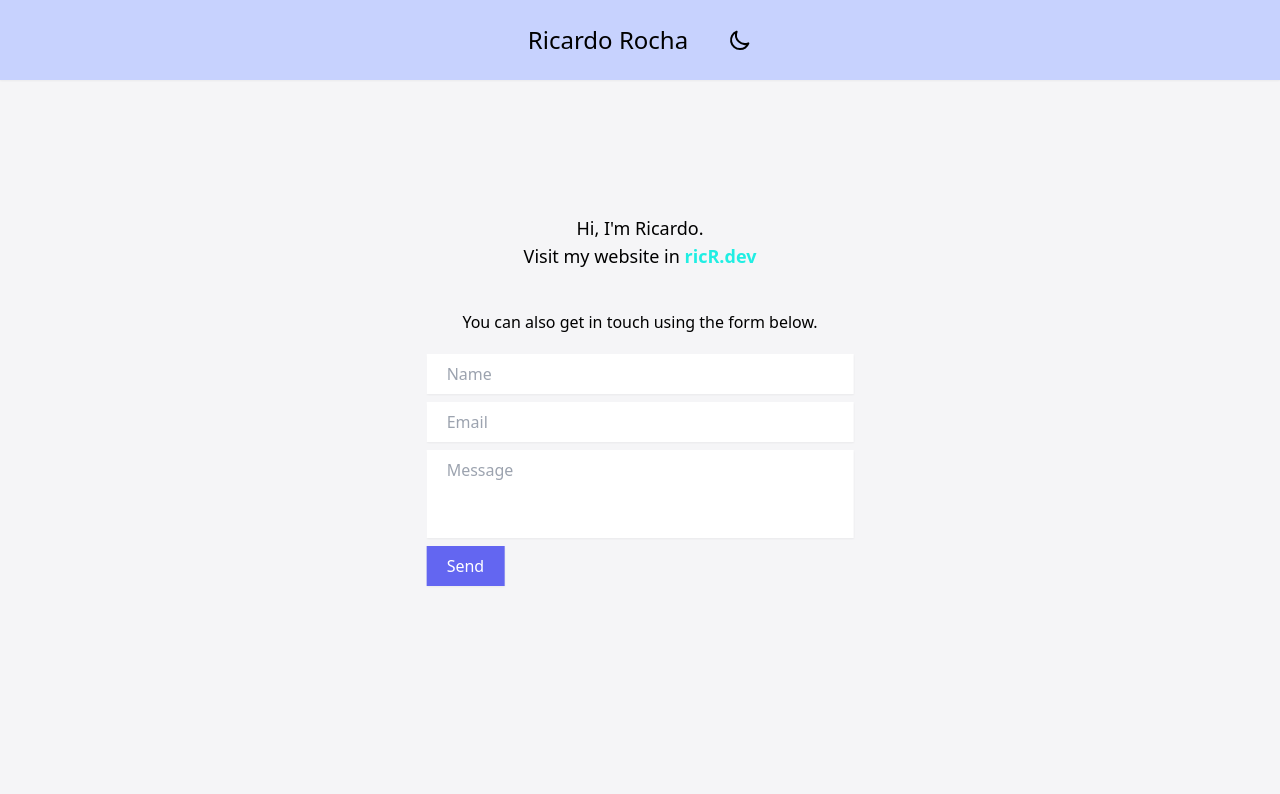
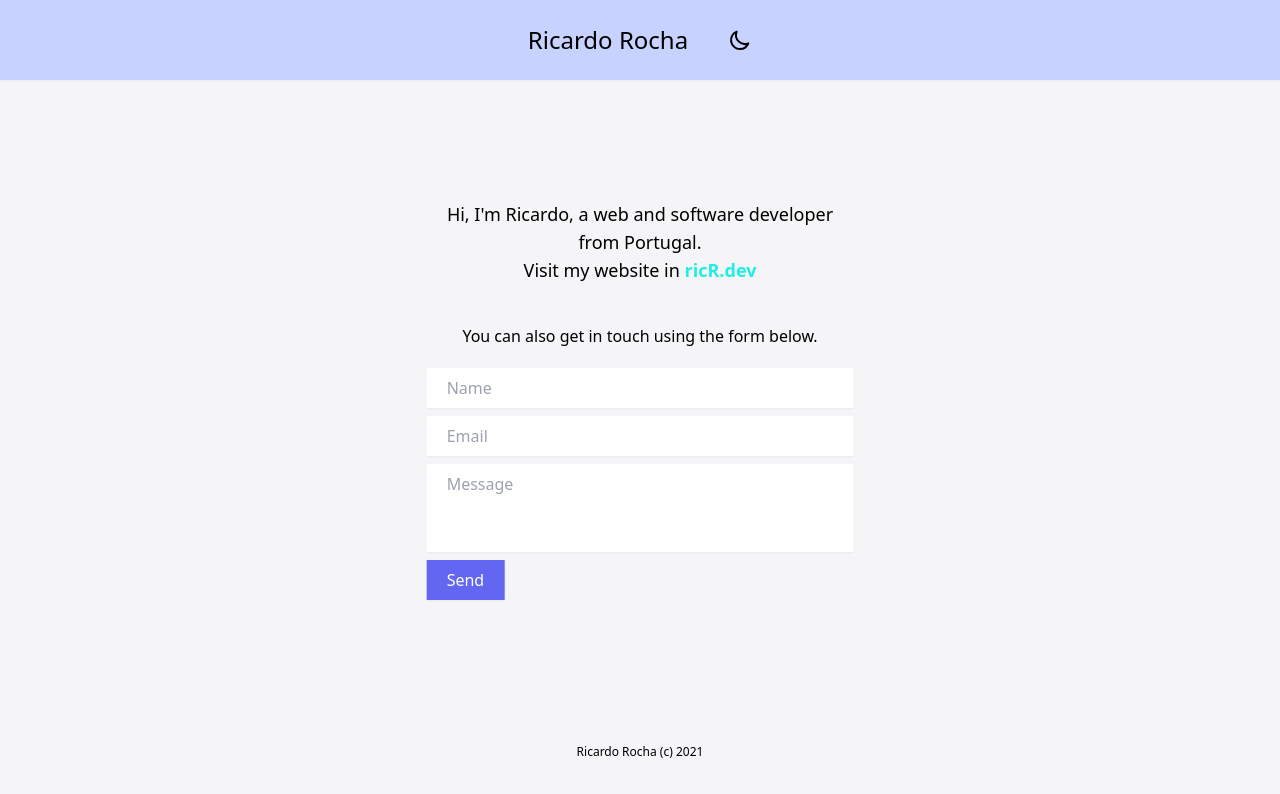
Before and after one commit to ricdotnet/rrochauk-new, a Vue app: page / in a window 1280 px wide. Shown: the top 794 px of the page. Built offline with nearby package versions, Linux system fonts and the light colour scheme.

Commit message:
:bug: bug fixes; :sparkles: added a footer text;

```diff
--- /dev/null
+++ b/src/components/Footer.vue
@@ -0,0 +1,11 @@
+<template>
+	<div class="text-center text-xs absolute bottom-10 left-1/2 transform -translate-x-1/2">
+		Ricardo Rocha (c) 2021
+	</div>
+</template>
+
+<script>
+export default {
+	name: "Footer"
+}
+</script>
--- a/src/components/Info.vue
+++ b/src/components/Info.vue
@@ -1,7 +1,7 @@
 <template>
 	<div class="w-3/4 md:w-2/4 lg:w-1/3 h-auto absolute top-1/2 left-1/2 transform -translate-x-1/2 -translate-y-1/2">
-		<div class="w-full text-center mb-5" :class="{ 'text-white' : this.$store.currentTheme === 'dark' }">
-			<div class="text-lg font-medium">Hi, I'm Ricardo.</div>
+		<div class="w-full text-center mb-5">
+			<div class="text-lg font-medium">Hi, I'm Ricardo, a web and software developer from Portugal.</div>
 			<div class="mb-10 text-lg font-medium">Visit my website in <a href="https://ricr.dev" target="_blank" class="font-bold" :style="{color: linkColor}">ricR.dev</a></div>
 			<div>You can also get in touch using the form below.</div>
 		</div>
--- a/src/views/Home.vue
+++ b/src/views/Home.vue
@@ -1,7 +1,8 @@
 <template>
-	<div class="h-screen transition duration-300" :class="{ 'bg-light' : this.$store.currentTheme === 'light', 'bg-dark' : this.$store.currentTheme === 'dark' }">
-		<Header />
+	<div class="h-screen transition duration-300" :class="{ 'bg-light' : this.$store.currentTheme === 'light', 'bg-dark text-white' : this.$store.currentTheme === 'dark' }">
+		<Header class="text-black" />
 		<Info />
+		<Footer />
 
 		<transition name="fade">
 			<Toast v-show="this.$store.toast.isToastVisible" /> <!-- TODO emit the toast when email is sent -->
@@ -13,9 +14,10 @@
 import Info from "../components/Info";
 import Header from "../components/Header";
 import Toast from "../components/Toast";
+import Footer from "../components/Footer"
 export default {
 	name: "Home",
-	components: {Toast, Header, Info},
+	components: {Toast, Header, Info, Footer},
 	data() {
 		return {
 
```
